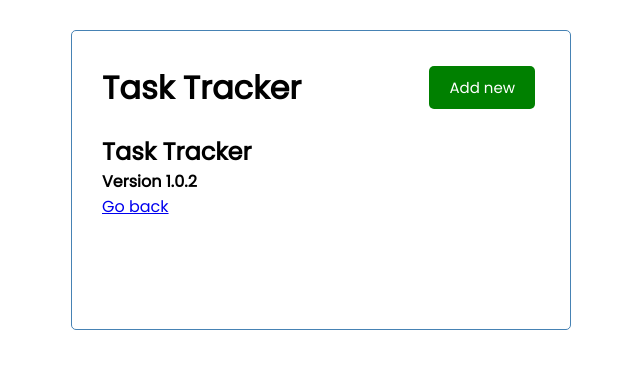
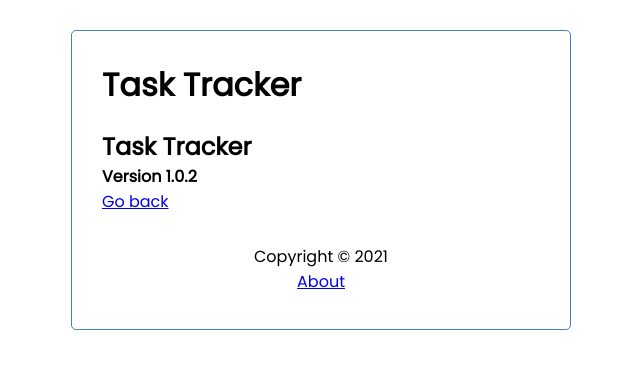
Before and after one commit to iamnachoj/Task-Tracker, an Angular app: page /about in a window 1280 px wide. Shown: the top 368 px of the page, without its empty margins (319-959 px from the left). Built offline with nearby package versions, Linux system fonts and the light colour scheme.

Commit message:
hide button when not in the homepage

```diff
--- a/src/app/app.component.html
+++ b/src/app/app.component.html
@@ -1,4 +1,5 @@
 <div class="container">
   <app-header></app-header>
   <router-outlet></router-outlet>
+  <app-footer></app-footer>
 </div>
--- a/src/app/app.module.ts
+++ b/src/app/app.module.ts
@@ -14,6 +14,7 @@ import { TasksComponent } from './components/tasks/tasks.component';
 import { TaskItemComponent } from './components/task-item/task-item.component';
 import { AddTaskComponent } from './components/add-task/add-task.component';
 import { AboutComponent } from './components/about/about.component';
+import { FooterComponent } from './components/footer/footer.component';
 
 const appRoutes: Routes = [
   {path: '', component: TasksComponent},
@@ -28,7 +29,8 @@ const appRoutes: Routes = [
     TasksComponent,
     TaskItemComponent,
     AddTaskComponent,
-    AboutComponent
+    AboutComponent,
+    FooterComponent
   ],
   imports: [
     BrowserModule,
--- /dev/null
+++ b/src/app/components/footer/footer.component.html
@@ -0,0 +1,4 @@
+<footer>
+  <p>Copyright &copy; 2021</p>
+  <a routerLink="/about">About</a>
+</footer>
--- /dev/null
+++ b/src/app/components/footer/footer.component.scss
@@ -0,0 +1,4 @@
+footer {
+  margin-top: 30px;
+  text-align: center;
+}
--- /dev/null
+++ b/src/app/components/footer/footer.component.ts
@@ -0,0 +1,15 @@
+import { Component, OnInit } from '@angular/core';
+
+@Component({
+  selector: 'app-footer',
+  templateUrl: './footer.component.html',
+  styleUrls: ['./footer.component.scss']
+})
+export class FooterComponent implements OnInit {
+
+  constructor() { }
+
+  ngOnInit(): void {
+  }
+
+}
--- a/src/app/components/header/header.component.html
+++ b/src/app/components/header/header.component.html
@@ -1,4 +1,9 @@
 <header>
   <h1>{{title}}</h1>
-  <app-button color="{{showAddTask ? 'red' : 'green'}}" text="{{showAddTask ? 'Close' : 'Add new'}}" (btnClick)="toggleAddTask()"></app-button>
+  <app-button
+    *ngIf="hasRoute('/')"
+    color="{{showAddTask ? 'red' : 'green'}}"
+    text="{{showAddTask ? 'Close' : 'Add new'}}"
+    (btnClick)="toggleAddTask()">
+  </app-button>
 </header>
--- a/src/app/components/header/header.component.ts
+++ b/src/app/components/header/header.component.ts
@@ -1,6 +1,7 @@
 import { Component, OnInit } from '@angular/core';
 import { UiService } from 'src/app/services/ui.service';
 import { Subscription } from 'rxjs';
+import {Router} from '@angular/router';
 
 @Component({
   selector: 'app-header',
@@ -13,7 +14,7 @@ export class HeaderComponent implements OnInit {
   showAddTask: boolean = false;
   subscription!: Subscription;
 
-  constructor(private uiService: UiService) {
+  constructor(private uiService: UiService, private router: Router) {
     this.subscription = this.uiService.onToggle().subscribe(value => this.showAddTask = value)
    }
 
@@ -22,4 +23,8 @@ export class HeaderComponent implements OnInit {
   toggleAddTask() {
     this.uiService.toggleAddTask();
   }
+
+  hasRoute(route: string) {
+    return this.router.url === route
+  }
 }
```
Also changed, not shown: 1 other file (tests, documents, lock files or other folders).
